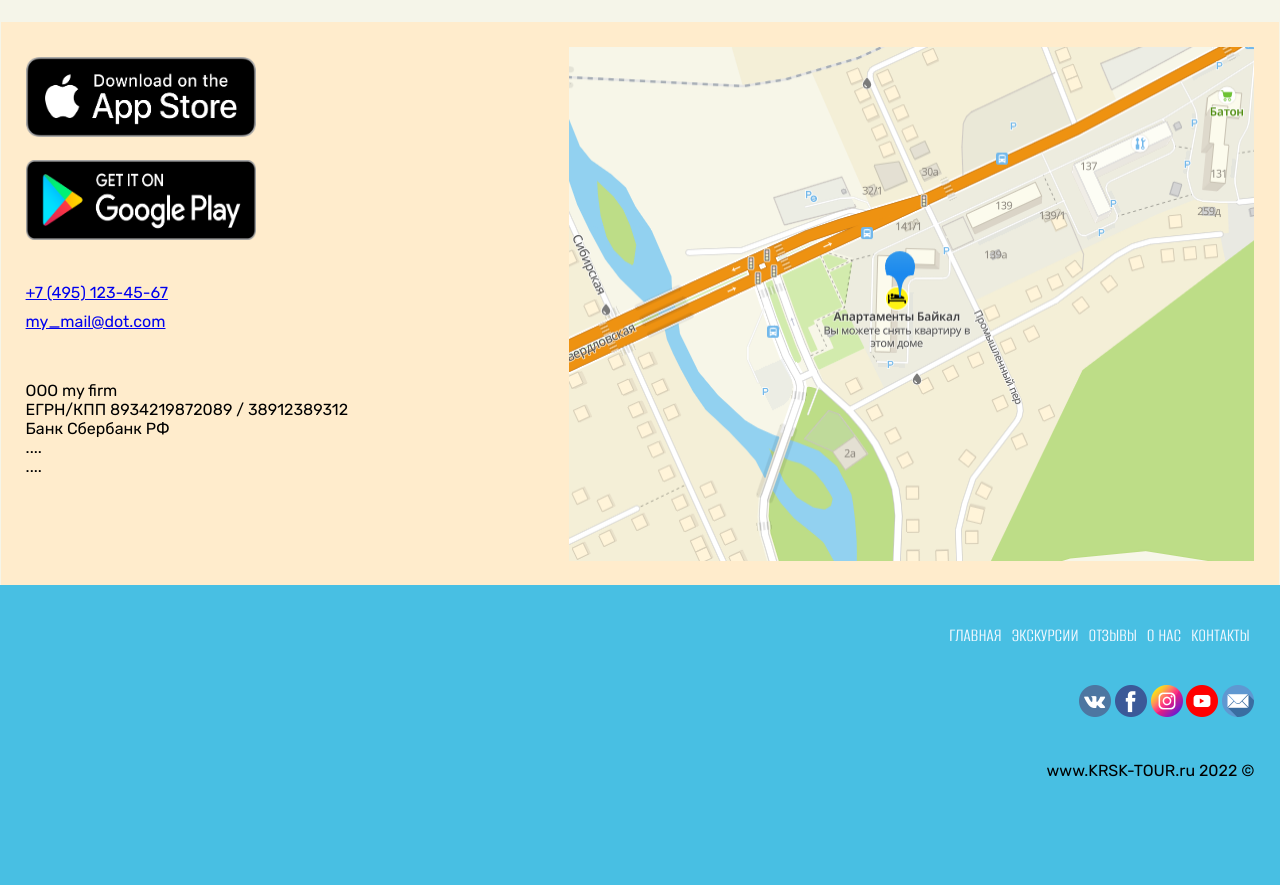
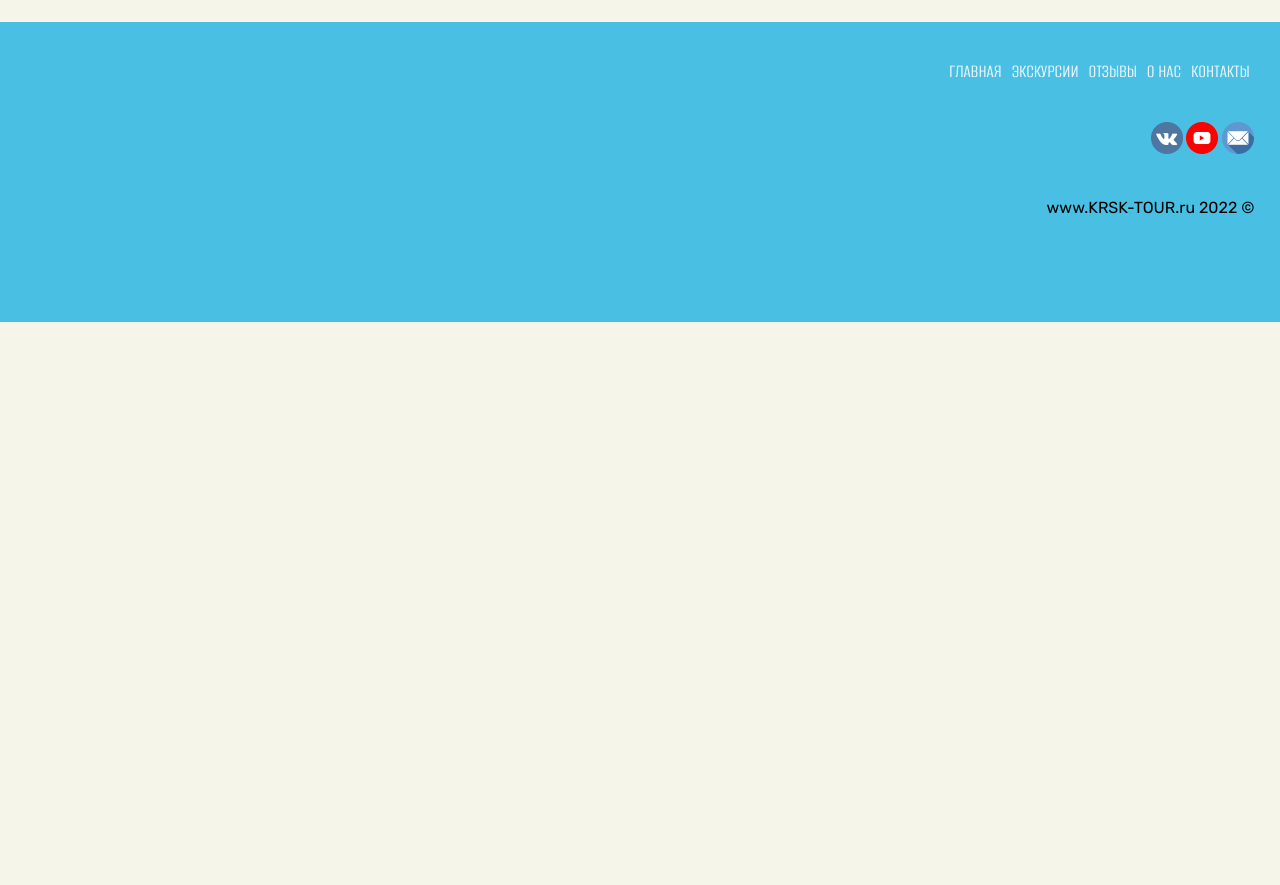
Before and after one commit to Dmitry-usn/sc2, a PHP site: page /contacts in a window 1280 px wide. Shown: the part 948-1833 px from the top of the page. After the commit the page ends 1270 px from the top, so only its background shows below. Run offline with PHP 8.4, Linux system fonts and the light colour scheme; data comes from the database, SQL or seed files in the repository; data that the repository does not hold is empty; style sheets or scripts are compiled from the project's sources.

Commit message:
-- small upd

```diff
--- a/css/places/_places-card.scss
+++ b/css/places/_places-card.scss
@@ -60,7 +60,7 @@
     }
 
     .place-card {
-        width: 95%;
+        width: 97%;
         float: none;
     }
 }
--- a/css/places/places.css
+++ b/css/places/places.css
@@ -96,7 +96,7 @@
 
 @media screen and (max-width: 600px) {
   .place-card {
-    width: 95%;
+    width: 97%;
     float: none;
   }
 }
--- a/css/styles.css
+++ b/css/styles.css
@@ -551,7 +551,7 @@ tr:nth-child(even) {
 
 @media screen and (max-width: 600px) {
   .place-card {
-    width: 95%;
+    width: 97%;
     float: none;
   }
 }
--- a/pages/contacts.php
+++ b/pages/contacts.php
@@ -61,41 +61,7 @@
 
     </div>
 
-    <div class="address">
-        <div class="magazine__wrap">
-            <div class="magazine">
-                <a href="#" class="magazine__href">
-                    <img src="./ico/appstore.png" alt="app store" class="appstore" />
-                </a>
-                <a href="#" class="magazine__href">
-                    <img src="./ico/google_play.png" alt="google play" class="googleplay" />
-                </a>
-            </div>
-            <div class="cont">
-                <p class="cont__tele"><a class="cont__tele-link" href="tel:+74951234567">+7 (495) 123-45-67</a></p>
-                <p class="cont__tele"><a class="cont__tele-link" href="email:my_mail@dot.com">my_mail@dot.com</a></p>
-            </div>
 
-            <div class="requisites">
-                <p class="requisites__text">
-                    OOO my firm <br/>
-                    ЕГРН/КПП     8934219872089 / 38912389312 <br/>
-                    Банк        Сбербанк РФ <br/>
-                    .... <br/>
-                    .... <br/>
-                </p>
-            </div>
-        </div>
-
-
-
-
-        <div class="map">
-            <img src="./img/map.png" alt="map" class="map__image" />
-        </div>
-
-
-    </div>
 
 
 </main>
--- a/templates/footer.php
+++ b/templates/footer.php
@@ -11,8 +11,7 @@
                 <div class="socials">
                     <ul class="socials__list">
                         <li class="socials__list-el"><a href="" class="socials__link"><img alt="VK" src="./ico/vk.png"/></a></li>
-                        <li class="socials__list-el"><a href="" class="socials__link"><img alt="FC" src="./ico/facebook.png"/></a></li>
-                        <li class="socials__list-el"><a href="" class="socials__link"><img alt="instagram" src="./ico/instagram.png"/></a></li>
+
                         <li class="socials__list-el"><a href="" class="socials__link"><img alt="youtube" src="./ico/youtube.png"/></a></li>
                         <li class="socials__list-el"><a href="" class="socials__link"><img alt="email" src="./ico/email.png"/></a></li>
                     </ul>
```
Also changed, not shown: pages/about.php (+37 -42 lines), 1 other file.
